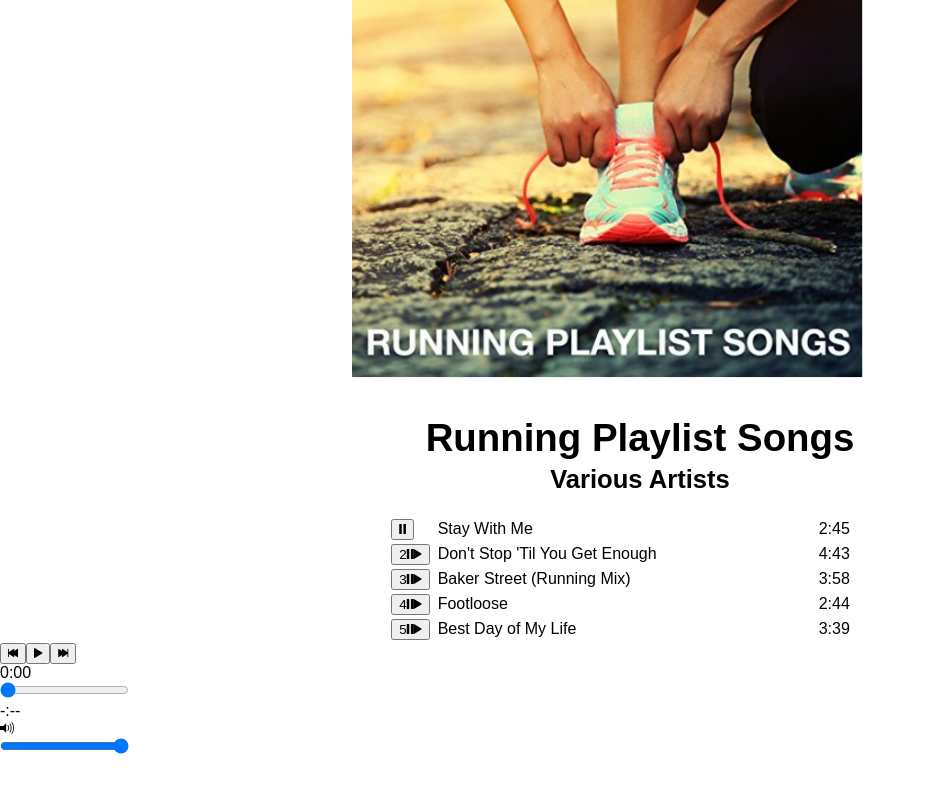
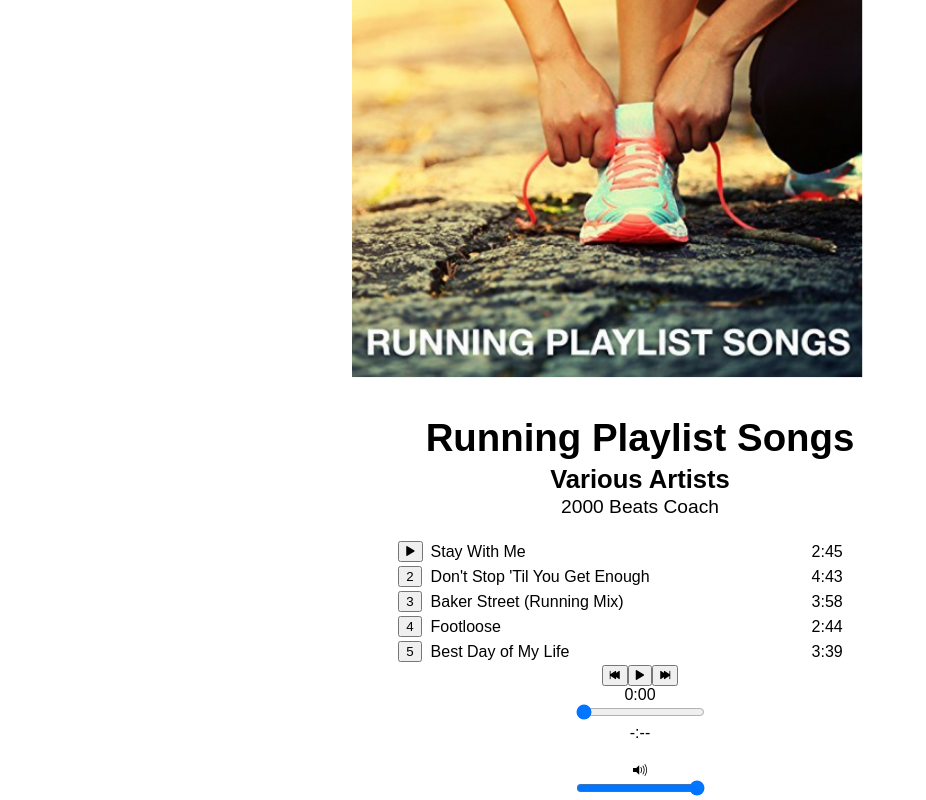
Before and after one commit to Beth-Powell/bloc-jams-react, a React (Create React App) app: page /album/running-playlist in a window 1280 px wide. Shown: the part 469-1269 px from the top of the page, without its empty margins (0-926 px from the left). Before the commit the page ends 1227 px from the top, so only its background shows below. Built offline with nearby package versions, Linux system fonts and the light colour scheme.

Commit message:
Fixed some bugs

```diff
--- a/src/App.css
+++ b/src/App.css
@@ -39,7 +39,7 @@ header {
 }
 
 
-.song.ion-play, .song.ion-pause {
+.song .ion-play, .song .ion-pause {
     display: none;
 }
 
@@ -47,8 +47,8 @@ header {
   display: block;
 }
 
-.play-pause .ion-play,
-  .play-pause .ion-pause {
+.play-pause-button .ion-play,
+  .play-pause-button .ion-pause {
     display: block;
 }
 
@@ -56,20 +56,20 @@ header {
   display: none;
 }
 
-.song.playing .ion-play {
+.song.playing .ion-pause {
   display: block;
 }
 
-.song.playing .ion-pause,
+.song.playing .ion-play,
   .song.playing .song-number {
     display: none;
   }
 
-.song.paused .ion-pause {
+.song.paused .ion-play {
   display: block;
 }
 
-.song.paused .ion-play,
+.song.paused .ion-pause,
   .song.paused .song-number {
     display: none;
 }
--- a/src/album.css
+++ b/src/album.css
@@ -14,18 +14,17 @@
   margin-bottom: 0px;
 }
 
-.artist {
+h2, .artist {
   text-align: center;
   font-size: 2vw;
   margin-top: 5px;
+  margin-bottom: 2px;
 }
 
 #release-info {
-  color: red;
-  position: relative;
   text-align: center;
-  display: inherit;
-  font-size: 5vw;
+  font-size: 1.5vw;
+  padding-bottom: 20px;
 }
 
 #song-list {
@@ -47,47 +46,6 @@
   padding-left: 150px;
 }
 
-tr {
-  padding-above: 5px;
-  padding-bottom: 10px;
-  border-bottom: 1px solid red;
-}
-
-/*.buttons {
-  grid-area: player-buttons;
-}
-
-.current-time {
-  grid-area: song-has-played;
-}
-
-.seek-bar {
-  grid-area: player-bar;
-}
-
-.total-time {
-  grid-area: song-duration;
-}
-
-.ion-volume-high {
-  grid-area: audio-icon;
-}
-
-
-.player-bar {
-  display: grid;
-  grid-template-columns: 1fr 1fr 1fr;
-  grid-template-rows: auto;
-  grid-template-areas:
-    ". player-buttons ."
-    ". song-has-played ."
-    ". player-bar ."
-    ". song-duration ."
-    ". . . "
-    ". audio-icon ."
-    ". volume-bar ."
-}*/
-
 #buttons {
   display: block;
   margin: auto;
@@ -96,3 +54,11 @@ tr {
 .seek-bar {
   margin: auto;
 }
+
+.player-bar {
+  text-align: center;
+}
+
+.ion-volume-high {
+  padding-top: 20px;
+}
--- a/src/data/albums.js
+++ b/src/data/albums.js
@@ -1,7 +1,8 @@
 export default [{
     title: 'Sea Change',
     artist: 'Cellophane Sam',
-    releaseInfo: 'Free Music Archive',
+    year: '2010',
+    label: 'Free Music Archive',
     albumCover: '/assets/images/album_covers/Cellophane Sam.jpg',
     slug: 'sea-changes',
     songs: [
@@ -15,7 +16,8 @@ export default [{
 {
   title: 'Running Playlist Songs',
   artist: 'Various Artists',
-  releaseInfo: 'Beats Coach',
+  year: '2000',
+  label: 'Beats Coach',
   albumCover: '/assets/images/album_covers/Running Playlist.png',
   slug: 'running-playlist',
   songs: [
@@ -29,7 +31,8 @@ export default [{
 {
   title: 'The Colors',
   artist: 'Pablo Picasso',
-  releaseInfo: '1909 Spanish Records',
+  year: '1909',
+  label: 'Spanish Records',
   albumCover: '/assets/images/album_covers/01.jpg',
   slug: 'the-colors',
   songs: [
```
